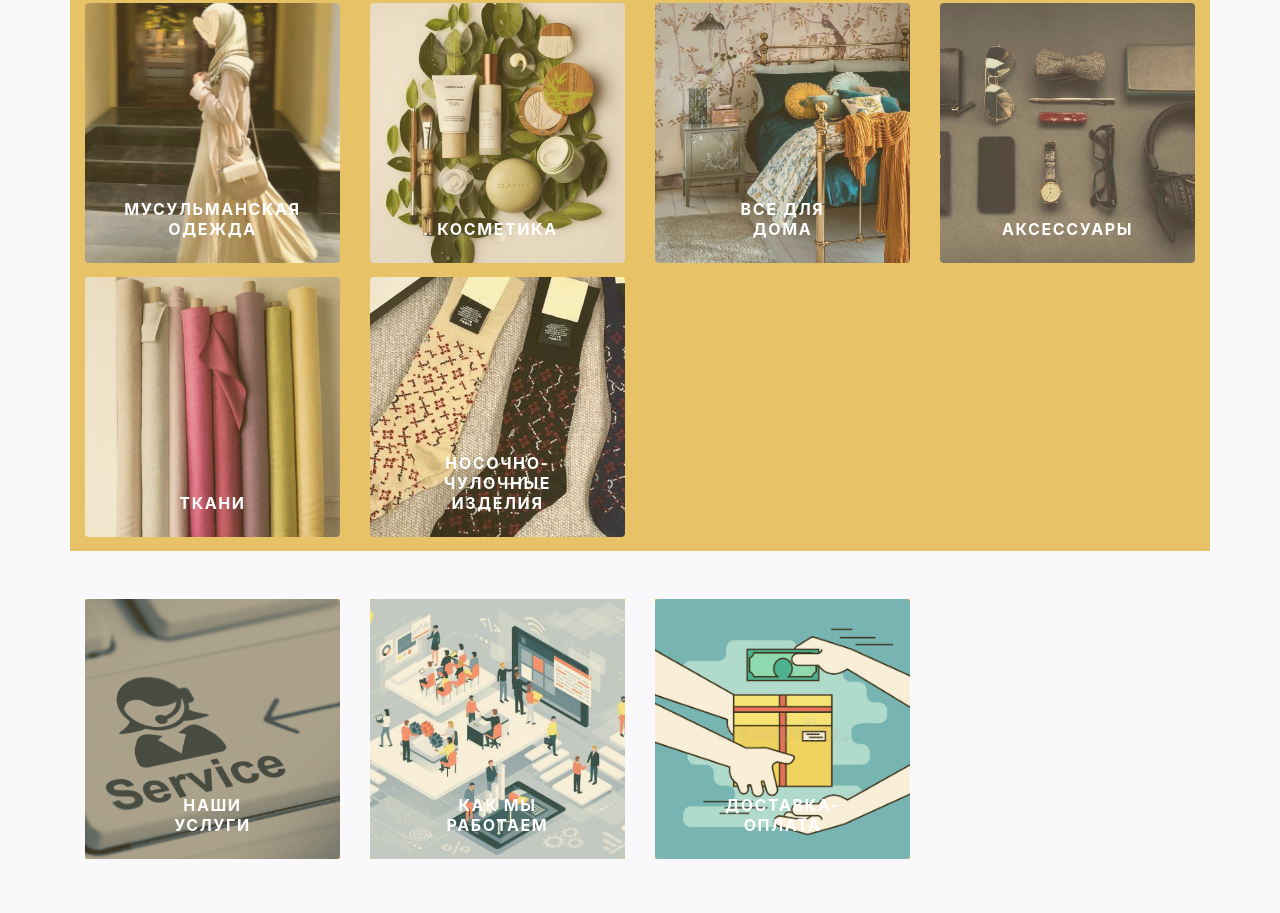
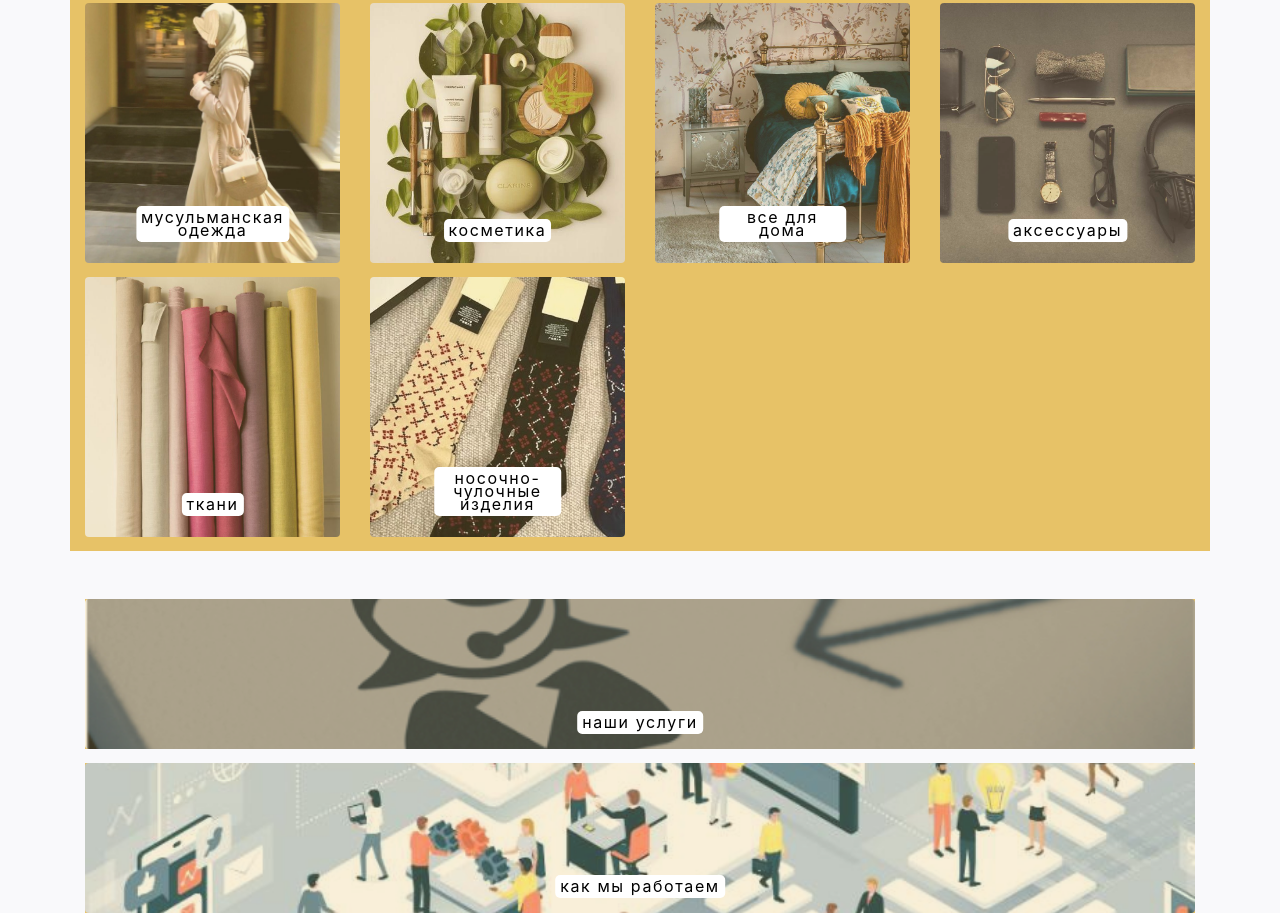
Before and after one commit to edzen12/easy_dordo, a plain HTML site: page index.html in a window 1280 px wide. Shown: the part 1002-1915 px from the top of the page. Drawn offline with nearby package versions, Linux system fonts and the light colour scheme.

Commit message:
card block serv

```diff
--- a/css/style.css
+++ b/css/style.css
@@ -302,6 +302,12 @@ h3 {
   display: inline-block;
   overflow: hidden;
 }
+.text_on_photo_ser {
+  position: relative;
+  width: 100%;
+  display: inline-block;
+  overflow: hidden;
+}
 
 .text_on_photo img {
   transition: 1s;
@@ -309,25 +315,49 @@ h3 {
   object-fit: cover;
   height: 260px;
 }
+.text_on_photo_ser img {
+  transition: 1s;
+  display: block;
+  object-fit: cover;
+  height: 150px;
+}
 
 .text_on_photo img:hover {
+  transform: scale(1.2);
+}
+.text_on_photo_ser img:hover {
   transform: scale(1.2);
 }
 
 .text_on_photo h6 {
  /* font-family: "Montserrat";*/
-  font-style: normal;
-  font-weight: bold;
-  line-height: 20px;
+  font-weight: normal;
+  line-height: 13px;
   letter-spacing: 0.1em;
-  color: #fff;
+  color: #000;
   position: absolute;
   bottom: 5%;
   transform: translateX(-50%);
   left: 50%;
   border-radius: 5px;
-  /*background: #fff;*/
-  padding: 3px
+  background: #fff;
+  text-transform: lowercase;
+  padding: 5px
+}
+.text_on_photo_ser h6 {
+ /* font-family: "Montserrat";*/
+  font-weight: normal;
+  line-height: 13px;
+  letter-spacing: 0.1em;
+  color: #000;
+  position: absolute;
+  bottom: 5%;
+  transform: translateX(-50%);
+  left: 50%;
+  border-radius: 5px;
+  background: #fff;
+  text-transform: lowercase;
+  padding: 5px
 }
 
 @media screen and (max-width: 540px) {
@@ -335,7 +365,14 @@ h3 {
       object-fit: cover;
       height: 120px;
     }
+    .text_on_photo_ser img {
+      object-fit: cover;
+      height: 100px;
+    }
     .text_on_photo h6 {
+        font-size: 0.6rem
+    }
+    .text_on_photo_ser h6 {
         font-size: 0.6rem
     }
     .cat_cat>.col-4{
--- a/index.html
+++ b/index.html
@@ -262,24 +262,24 @@
         <div class="row mt-4 cat_cat text-center">
             <!-- <h3 class="text-dark">Каталог</h3> -->
 
-            <div class="col-lg-3 col-md-3 col-4 mb-2 ">
-                <div class="cat_block_bg text_on_photo">
+            <div class="col-lg-12 col-md-12 col-12 mb-2 ">
+                <div class="cat_block_bg text_on_photo_ser">
                     <a href="category.html">
                         <img src="img/service_cat.jpg" alt=""/>
                     </a>
                     <h6>Наши услуги</h6>
                 </div>
             </div>
-            <div class="col-lg-3 col-md-3 col-4 mb-2 ">
-                <div class="cat_block_bg text_on_photo">
+            <div class="col-lg-12 col-md-12 col-12 mb-2 ">
+                <div class="cat_block_bg text_on_photo_ser">
                     <a href="category.html">
                         <img src="img/Symposium.jpeg" alt=""/>
                     </a>
                     <h6>Как мы работаем</h6>
                 </div>
             </div>
-            <div class="col-lg-3 col-md-3 col-4 mb-2 ">
-                <div class="cat_block_bg text_on_photo">
+            <div class="col-lg-12 col-md-12 col-12 mb-2 ">
+                <div class="cat_block_bg text_on_photo_ser">
                     <a href="category.html">
                         <img src="img/dos-opl.jpg" alt=""/>
                     </a>
```
